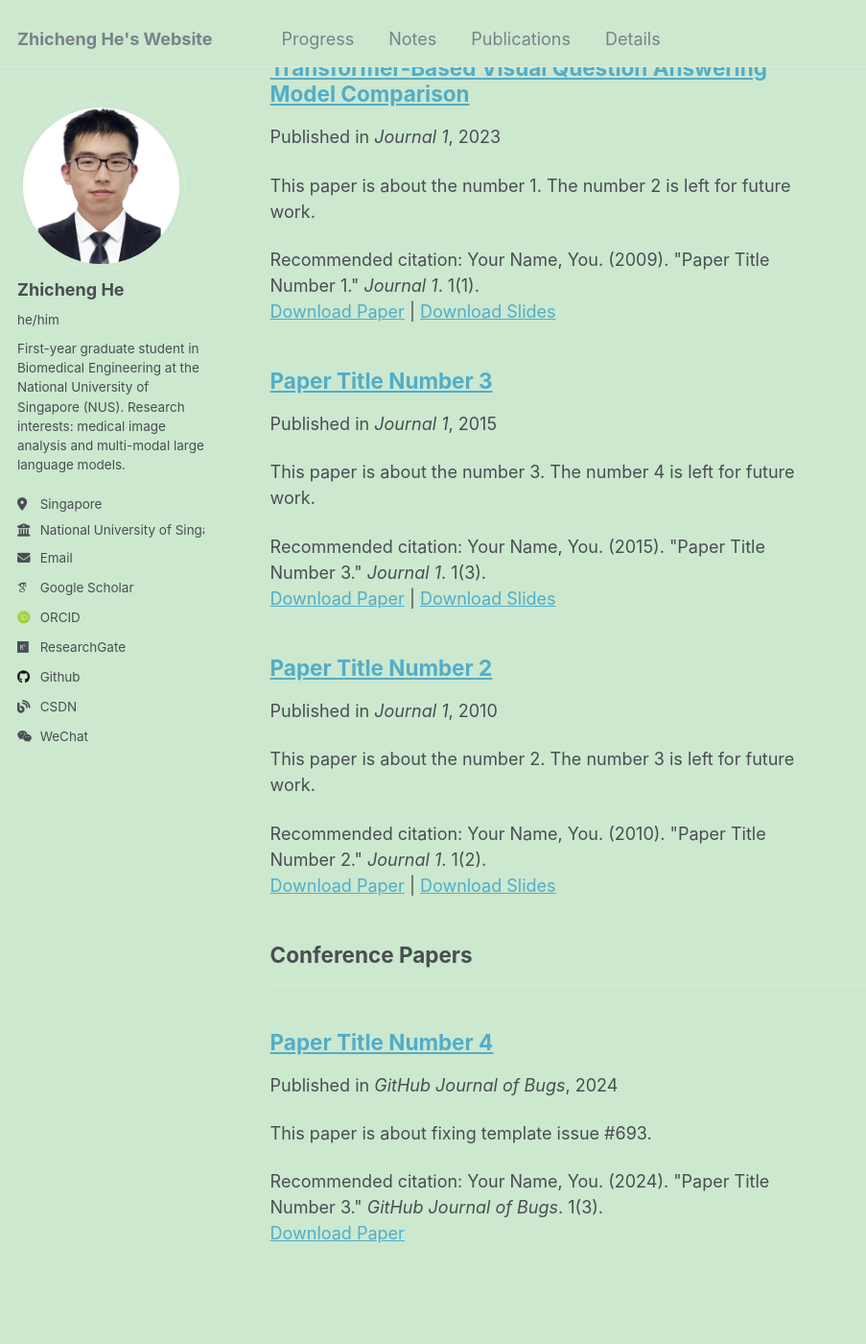
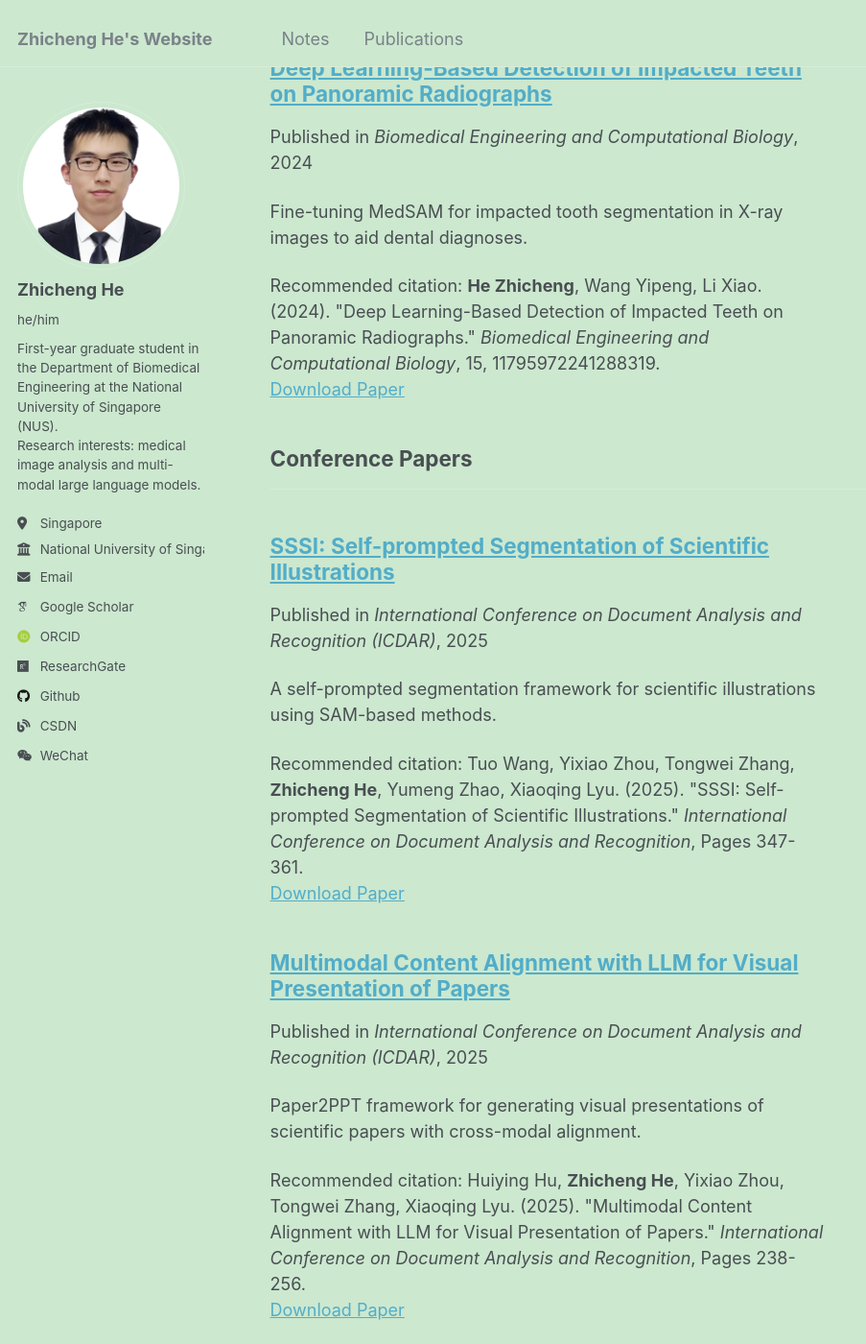
Before and after one commit to hezhicheng2002/hezhicheng2002.github.io, a Jekyll site: the page built from _pages/publications.html, in a window 1280 px wide and 1400 px high, scrolled down 254 px. Shown: the whole window at 96% size, without its empty margins (0-903 px from the left). Built offline with Jekyll 4.4.1, drawn with Linux system fonts in a browser that asks for light colours; some web fonts are replaced; some of the changed text lies outside the part shown.

Commit message:
Update website: refine bio, add 6 publications from Google Scholar, remove Progress section and CV link

```diff
--- a/_config.yml
+++ b/_config.yml
@@ -24,7 +24,7 @@ author:
   avatar           : "profile.png"
   name             : "Zhicheng He"
   pronouns         : "he/him"
-  bio              : "First-year graduate student in Biomedical Engineering at the National University of Singapore (NUS). Research interests: medical image analysis and multi-modal large language models."
+  bio              : "First-year graduate student in the Department of Biomedical Engineering at the National University of Singapore (NUS).<br>Research interests: medical image analysis and multi-modal large language models."
   location         : "Singapore"
   employer         : "National University of Singapore"
   uri              : # URL
--- a/_data/navigation.yml
+++ b/_data/navigation.yml
@@ -5,14 +5,8 @@
 # prevent it from being included in the site.
 
 main:
-  - title: "Progress"
-    url: /progress/
-
   - title: "Notes"
     url: /notes/
 
   - title: "Publications"
     url: /publications/
-
-  - title: "Details"
-    url: /cv/
--- a/_publications/2009-10-01-paper-title-number-1.md
+++ /dev/null
@@ -1,14 +0,0 @@
----
-title: "Transformer-Based Visual Question Answering Model Comparison"
-collection: publications
-category: manuscripts
-permalink: /publication/2009-10-01-paper-title-number-1
-excerpt: 'This paper is about the number 1. The number 2 is left for future work.'
-date: 2023-10-01
-venue: 'Journal 1'
-slidesurl: 'http://academicpages.github.io/files/slides1.pdf'
-paperurl: 'http://academicpages.github.io/files/paper1.pdf'
-citation: 'Your Name, You. (2009). &quot;Paper Title Number 1.&quot; <i>Journal 1</i>. 1(1).'
----
-
-The contents above will be part of a list of publications, if the user clicks the link for the publication than the contents of section will be rendered as a full page, allowing you to provide more information about the paper for the reader. When publications are displayed as a single page, the contents of the above "citation" field will automatically be included below this section in a smaller font.
--- a/_publications/2010-10-01-paper-title-number-2.md
+++ /dev/null
@@ -1,14 +0,0 @@
----
-title: "Paper Title Number 2"
-collection: publications
-category: manuscripts
-permalink: /publication/2010-10-01-paper-title-number-2
-excerpt: 'This paper is about the number 2. The number 3 is left for future work.'
-date: 2010-10-01
-venue: 'Journal 1'
-slidesurl: 'http://academicpages.github.io/files/slides2.pdf'
-paperurl: 'http://academicpages.github.io/files/paper2.pdf'
-citation: 'Your Name, You. (2010). &quot;Paper Title Number 2.&quot; <i>Journal 1</i>. 1(2).'
----
-
-The contents above will be part of a list of publications, if the user clicks the link for the publication than the contents of section will be rendered as a full page, allowing you to provide more information about the paper for the reader. When publications are displayed as a single page, the contents of the above "citation" field will automatically be included below this section in a smaller font.
--- a/_publications/2015-10-01-paper-title-number-3.md
+++ /dev/null
@@ -1,14 +0,0 @@
----
-title: "Paper Title Number 3"
-collection: publications
-category: manuscripts
-permalink: /publication/2015-10-01-paper-title-number-3
-excerpt: 'This paper is about the number 3. The number 4 is left for future work.'
-date: 2015-10-01
-venue: 'Journal 1'
-slidesurl: 'http://academicpages.github.io/files/slides3.pdf'
-paperurl: 'http://academicpages.github.io/files/paper3.pdf'
-citation: 'Your Name, You. (2015). &quot;Paper Title Number 3.&quot; <i>Journal 1</i>. 1(3).'
----
-
-The contents above will be part of a list of publications, if the user clicks the link for the publication than the contents of section will be rendered as a full page, allowing you to provide more information about the paper for the reader. When publications are displayed as a single page, the contents of the above "citation" field will automatically be included below this section in a smaller font.
--- /dev/null
+++ b/_publications/2023-12-01-transformer-vqa.md
@@ -0,0 +1,13 @@
+---
+title: "Transformer-based visual question answering model comparison"
+collection: publications
+category: conferences
+permalink: /publication/2023-12-01-transformer-vqa
+excerpt: 'A comparative analysis of LXMERT and UNITER models for visual question answering tasks.'
+date: 2023-12-01
+venue: 'Journal of Physics: Conference Series'
+paperurl: 'https://iopscience.iop.org/article/10.1088/1742-6596/2646/1/012031/pdf'
+citation: '<strong>Zhicheng He</strong>, Yuanzhi Li, Dingming Zhang. (2023). &quot;Transformer-based visual question answering model comparison.&quot; <i>Journal of Physics: Conference Series</i>, 2646(1), 012031.'
+---
+
+This paper provides a comparative analysis of two excellent models, LXMERT and UNITER, evaluating their performance on visual question answering (VQA) tasks. The study demonstrates the reasons for performance differences on specific downstream tasks and provides insight into the possibility of further model optimization for multi-modal tasks.
--- a/_publications/2024-02-17-paper-title-number-4.md
+++ /dev/null
@@ -1,13 +0,0 @@
----
-title: "Paper Title Number 4"
-collection: publications
-category: conferences
-permalink: /publication/2024-02-17-paper-title-number-4
-excerpt: 'This paper is about fixing template issue #693.'
-date: 2024-02-17
-venue: 'GitHub Journal of Bugs'
-paperurl: 'http://academicpages.github.io/files/paper3.pdf'
-citation: 'Your Name, You. (2024). &quot;Paper Title Number 3.&quot; <i>GitHub Journal of Bugs</i>. 1(3).'
----
-
-The contents above will be part of a list of publications, if the user clicks the link for the publication than the contents of section will be rendered as a full page, allowing you to provide more information about the paper for the reader. When publications are displayed as a single page, the contents of the above "citation" field will automatically be included below this section in a smaller font.
--- /dev/null
+++ b/_publications/2024-10-01-impacted-teeth.md
@@ -0,0 +1,13 @@
+---
+title: "Deep Learning-Based Detection of Impacted Teeth on Panoramic Radiographs"
+collection: publications
+category: manuscripts
+permalink: /publication/2024-10-01-impacted-teeth
+excerpt: 'Fine-tuning MedSAM for impacted tooth segmentation in X-ray images to aid dental diagnoses.'
+date: 2024-10-01
+venue: 'Biomedical Engineering and Computational Biology'
+paperurl: 'https://journals.sagepub.com/doi/full/10.1177/11795972241288319'
+citation: '<strong>He Zhicheng</strong>, Wang Yipeng, Li Xiao. (2024). &quot;Deep Learning-Based Detection of Impacted Teeth on Panoramic Radiographs.&quot; <i>Biomedical Engineering and Computational Biology</i>, 15, 11795972241288319.'
+---
+
+This study fine-tunes MedSAM for impacted tooth segmentation in X-ray images, aiding dental diagnoses. We modified SAM model for individual tooth segmentation using 1016 X-ray images, achieving an accuracy of 86.73%, F1-score of 0.5350, and IoU of 0.3652.
--- /dev/null
+++ b/_publications/2024-10-03-endouic.md
@@ -0,0 +1,13 @@
+---
+title: "Endouic: Promptable diffusion transformer for unified illumination correction in capsule endoscopy"
+collection: publications
+category: conferences
+permalink: /publication/2024-10-03-endouic
+excerpt: 'A WCE unified illumination correction solution using an end-to-end promptable diffusion transformer (DiT) model.'
+date: 2024-10-03
+venue: 'International Conference on Medical Image Computing and Computer-Assisted Intervention (MICCAI)'
+paperurl: 'https://arxiv.org/pdf/2406.13705'
+citation: 'Long Bai, Tong Chen, Qiaozhi Tan, Wan Jun Nah, Yanheng Li, <strong>Zhicheng He</strong>, Sishen Yuan, Zhen Chen, Jinlin Wu, Mobarakol Islam, Zhen Li, Hongbin Liu, Hongliang Ren. (2024). &quot;Endouic: Promptable diffusion transformer for unified illumination correction in capsule endoscopy.&quot; <i>International Conference on Medical Image Computing and Computer-Assisted Intervention</i>, Pages 296-306.'
+---
+
+Wireless Capsule Endoscopy (WCE) is highly valued for its non-invasive and painless approach, though its effectiveness is compromised by uneven illumination from hardware constraints and complex internal dynamics. We introduce EndoUIC, a WCE unified illumination correction solution using an end-to-end promptable diffusion transformer (DiT) model.
--- /dev/null
+++ b/_publications/2024-12-03-gmssl.md
@@ -0,0 +1,13 @@
+---
+title: "Graph Matching Based Graph Self-Supervised Learning for Molecular Property Prediction"
+collection: publications
+category: conferences
+permalink: /publication/2024-12-03-gmssl
+excerpt: 'A graph self-supervised learning framework utilizing graph matching for molecular property prediction.'
+date: 2024-12-03
+venue: '2024 IEEE International Conference on Bioinformatics and Biomedicine (BIBM)'
+paperurl: 'https://ieeexplore.ieee.org/abstract/document/10821930/'
+citation: 'Hongxiang Lin, Yixiao Zhou, Huiying Hu, <strong>Zhicheng He</strong>, Runzhi Wu, Xiaoqing Lyu. (2024). &quot;Graph Matching Based Graph Self-Supervised Learning for Molecular Property Prediction.&quot; <i>2024 IEEE International Conference on Bioinformatics and Biomedicine (BIBM)</i>, Pages 7092-7094.'
+---
+
+We propose a Graph Matching Based Graph Self-Supervised Learning (GMSSL) framework, which aims to comprehensively learn the structure and semantics of molecular graphs. Utilizing intra-graph and inter-graph convolution and graph matching methods, GMSSL demonstrates powerful molecular property prediction on multiple datasets.
--- /dev/null
+++ b/_publications/2025-09-16-paper2ppt.md
@@ -0,0 +1,13 @@
+---
+title: "Multimodal Content Alignment with LLM for Visual Presentation of Papers"
+collection: publications
+category: conferences
+permalink: /publication/2025-09-16-paper2ppt
+excerpt: 'Paper2PPT framework for generating visual presentations of scientific papers with cross-modal alignment.'
+date: 2025-09-16
+venue: 'International Conference on Document Analysis and Recognition (ICDAR)'
+paperurl: 'https://link.springer.com/chapter/10.1007/978-3-032-04624-6_14'
+citation: 'Huiying Hu, <strong>Zhicheng He</strong>, Yixiao Zhou, Tongwei Zhang, Xiaoqing Lyu. (2025). &quot;Multimodal Content Alignment with LLM for Visual Presentation of Papers.&quot; <i>International Conference on Document Analysis and Recognition</i>, Pages 238-256.'
+---
+
+We propose Paper2PPT, a novel framework that generates visual presentations of scientific papers, prioritizing the integration of visual elements and their explanatory contexts through systematic cross-modal alignment. The framework addresses key challenges in aligning visual elements with their associated text.
--- /dev/null
+++ b/_publications/2025-09-16-sssi.md
@@ -0,0 +1,13 @@
+---
+title: "SSSI: Self-prompted Segmentation of Scientific Illustrations"
+collection: publications
+category: conferences
+permalink: /publication/2025-09-16-sssi
+excerpt: 'A self-prompted segmentation framework for scientific illustrations using SAM-based methods.'
+date: 2025-09-16
+venue: 'International Conference on Document Analysis and Recognition (ICDAR)'
+paperurl: 'https://link.springer.com/chapter/10.1007/978-3-032-04627-7_20'
+citation: 'Tuo Wang, Yixiao Zhou, Tongwei Zhang, <strong>Zhicheng He</strong>, Yumeng Zhao, Xiaoqing Lyu. (2025). &quot;SSSI: Self-prompted Segmentation of Scientific Illustrations.&quot; <i>International Conference on Document Analysis and Recognition</i>, Pages 347-361.'
+---
+
+We propose a self-prompted segmentation of scientific illustrations (SSSI) framework, which automatically utilizes the geometric relationships between text and subregions to generate point and bounding box prompts suitable for SAM. SSSI employs a two-stage processing pipeline for segmenting complex flowcharts in scientific papers.
```
Also changed, not shown: _pages/about.md (+12 -9 lines), 1 other file.
